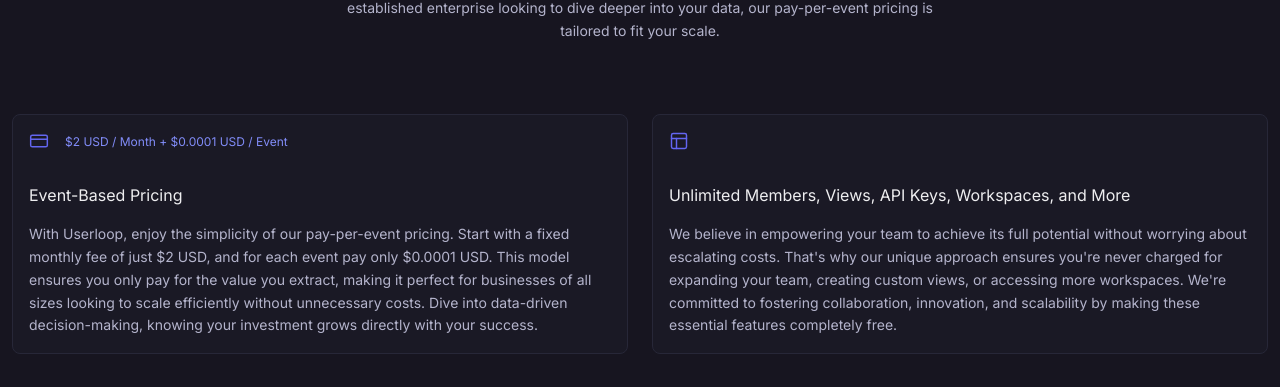
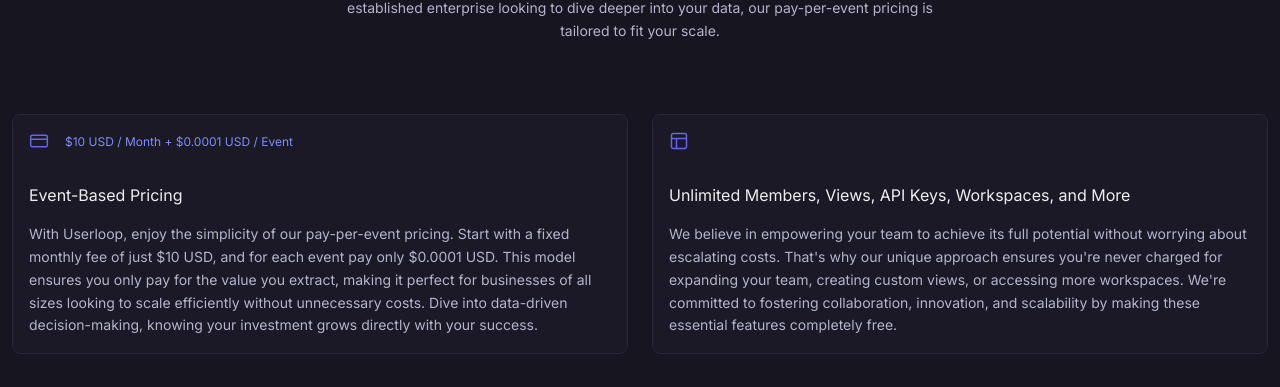
Before and after one commit to userloop-dev/web, a Next.js app: page / in a window 1280 px wide. Shown: the part 2754-3141 px from the top of the page. Built offline with nearby package versions, Linux system fonts and the light colour scheme.

Commit message:
Update Pricing

```diff
--- a/src/app-modules/m-pricing.tsx
+++ b/src/app-modules/m-pricing.tsx
@@ -9,10 +9,10 @@
 const prices: PricingCard_Props[] = [
 	{
 		Icon: CreditCard,
-		tag: '$2 USD / Month + $0.0001 USD / Event',
+		tag: '$10 USD / Month + $0.0001 USD / Event',
 		header: 'Event-Based Pricing',
 		content:
-			'With Userloop, enjoy the simplicity of our pay-per-event pricing. Start with a fixed monthly fee of just $2 USD, and for each event pay only $0.0001 USD. This model ensures you only pay for the value you extract, making it perfect for businesses of all sizes looking to scale efficiently without unnecessary costs. Dive into data-driven decision-making, knowing your investment grows directly with your success.',
+			'With Userloop, enjoy the simplicity of our pay-per-event pricing. Start with a fixed monthly fee of just $10 USD, and for each event pay only $0.0001 USD. This model ensures you only pay for the value you extract, making it perfect for businesses of all sizes looking to scale efficiently without unnecessary costs. Dive into data-driven decision-making, knowing your investment grows directly with your success.',
 	},
 	{
 		Icon: Layout,
```
